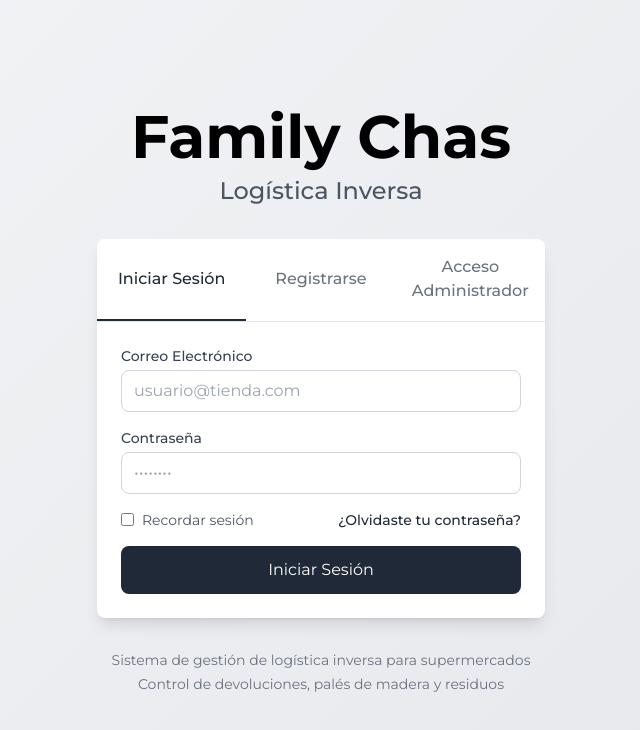
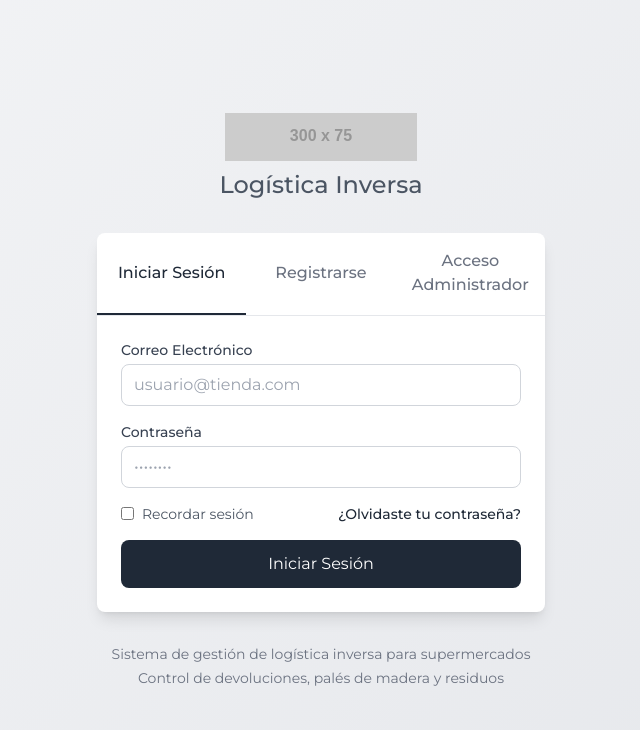
Before and after one commit to davidmp3086/logistica-inversa-family, a plain HTML site: page index.html in a window 1280 px wide. Shown: the whole page, without its empty margins (319-959 px from the left). Drawn offline with nearby package versions, Linux system fonts and the light colour scheme; placeholder pictures from the web are drawn by us.

Commit message:
1 index.html

```diff
--- a/index.html
+++ b/index.html
@@ -3,7 +3,7 @@
 <head>
     <meta charset="UTF-8">
     <meta name="viewport" content="width=device-width, initial-scale=1.0">
-    <title>Logística Inversa Family Chas</title>
+    <title>Logística Inversa Family Cash</title>
     <script src="https://cdn.tailwindcss.com"></script>
     <link href="https://fonts.googleapis.com/css2?family=Montserrat:wght@400;500;600;700&display=swap" rel="stylesheet">
     <script src="https://unpkg.com/lucide@latest"></script>
@@ -87,7 +87,9 @@
             <div class="max-w-md w-full">
                 <!-- Logo y Título -->
                 <div class="text-center mb-8">
-                    <h1 class="text-5xl md:text-6xl font-bold logo-text mb-2">Family Chas</h1>
+                    <h1 class="text-5xl md:text-6xl font-bold mb-2">
+                        <img src="https://via.placeholder.com/300x75?text=Family+Cash" alt="Family Cash Logo" class="w-48 h-auto mx-auto">
+                    </h1>
                     <p class="text-2xl text-gray-600 font-medium">Logística Inversa</p>
                 </div>
 
@@ -264,8 +266,8 @@
                 <div class="max-w-7xl mx-auto px-4 sm:px-6 lg:px-8">
                     <div class="flex justify-between items-center py-6">
                         <div class="flex items-center">
-                            <h1 class="text-3xl font-bold logo-text">Logística Inversa</h1>
-                            <span class="text-3xl font-bold ml-2">Family Chas</span>
+                            <img src="https://via.placeholder.com/300x75?text=Family+Cash" alt="Family Cash Logo" class="w-48 h-auto">
+                            <span class="text-3xl font-bold ml-2">Logística Inversa</span>
                         </div>
                         <div class="flex items-center space-x-4">
                             <div class="text-sm text-gray-600">
@@ -647,8 +649,8 @@
                 <div class="max-w-7xl mx-auto px-4 sm:px-6 lg:px-8">
                     <div class="flex justify-between items-center py-6">
                         <div class="flex items-center">
-                            <h1 class="text-3xl font-bold logo-text">Logística Inversa</h1>
-                            <span class="text-3xl font-bold ml-2">Family Chas</span>
+                            <img src="https://via.placeholder.com/300x75?text=Family+Cash" alt="Family Cash Logo" class="w-48 h-auto">
+                            <span class="text-3xl font-bold ml-2">Logística Inversa</span>
                         </div>
                         <div class="flex items-center space-x-4">
                             <div class="text-sm text-gray-600">
@@ -1731,3 +1733,4 @@
         </script>
     </div>
 </body>
+</html>
```
